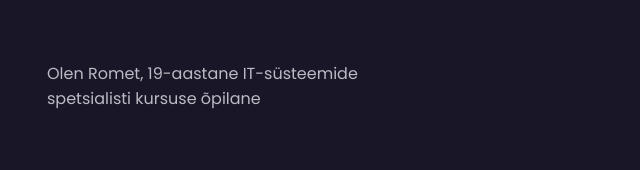
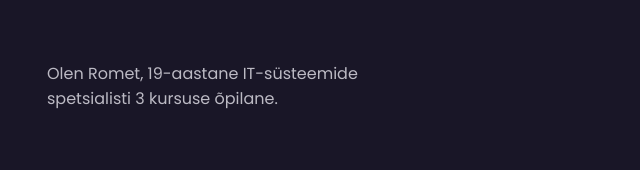
Before and after one commit to Rometpiir/portfolio, a plain HTML site: page index.html in a window 1280 px wide. Shown: the part 846-1016 px from the top of the page, 209-849 px from the left. Drawn offline with nearby package versions, Linux system fonts and the light colour scheme; files whose address does not match are found by name.

Commit message:
Update index.html

```diff
--- a/index.html
+++ b/index.html
@@ -183,7 +183,7 @@
               </div>
         <div class="about_data">
           <p class="about_description">
-             Olen Romet, 19-aastane IT-süsteemide spetsialisti kursuse õpilane
+             Olen Romet, 19-aastane IT-süsteemide spetsialisti 3 kursuse õpilane.
 
             </a>
           </div>
```
